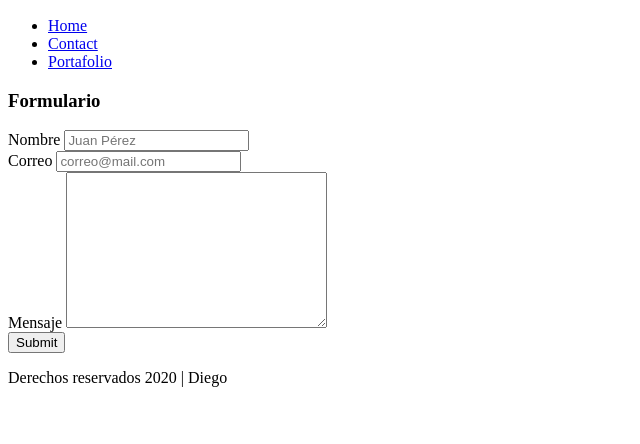
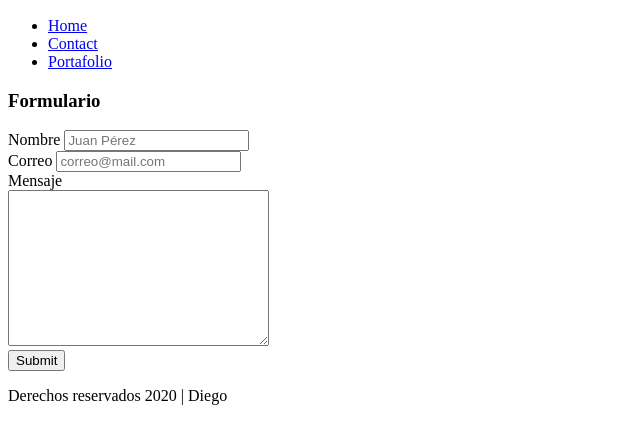
Before and after one commit to Diegofpa/Mipagina, a plain HTML site: page contact.html in a window 1280 px wide. Shown: the part 162-606 px from the top of the page, without its empty margins (0-640 px from the left). Drawn offline with Linux system fonts and the light colour scheme.

```diff
--- a/contact.html
+++ b/contact.html
@@ -31,7 +31,7 @@
                     <label for="correo">Correo</label>
                     <input type="text" id="correo" placeholder="correo@mail.com" required><br>
 
-                    <label for="mensaje">Mensaje</label>
+                    <label for="mensaje">Mensaje</label><br>
                     <textarea name="mensaje" id="mensaje" cols="30" rows="10" required></textarea><br>
 
                     <input type="submit" name="Enviar">
```
Also changed, not shown: index.html (line endings or trailing spaces).
